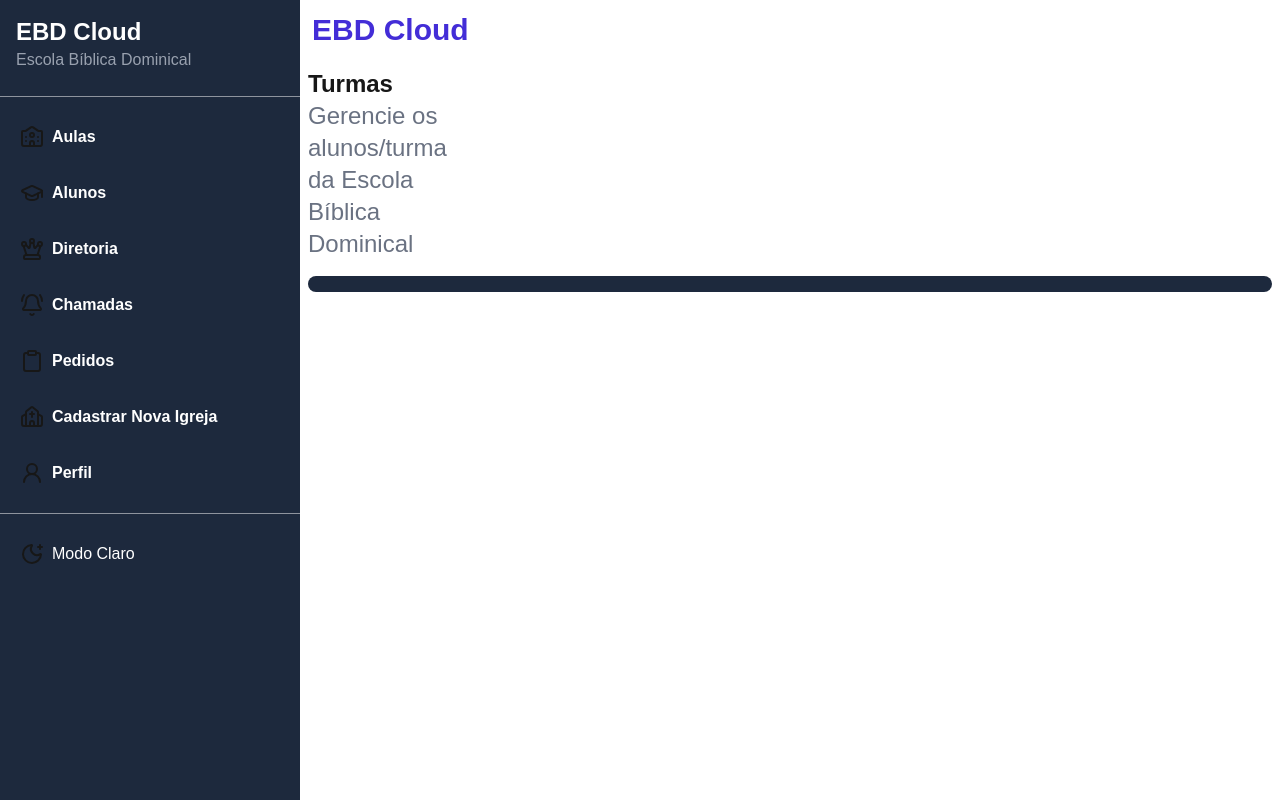
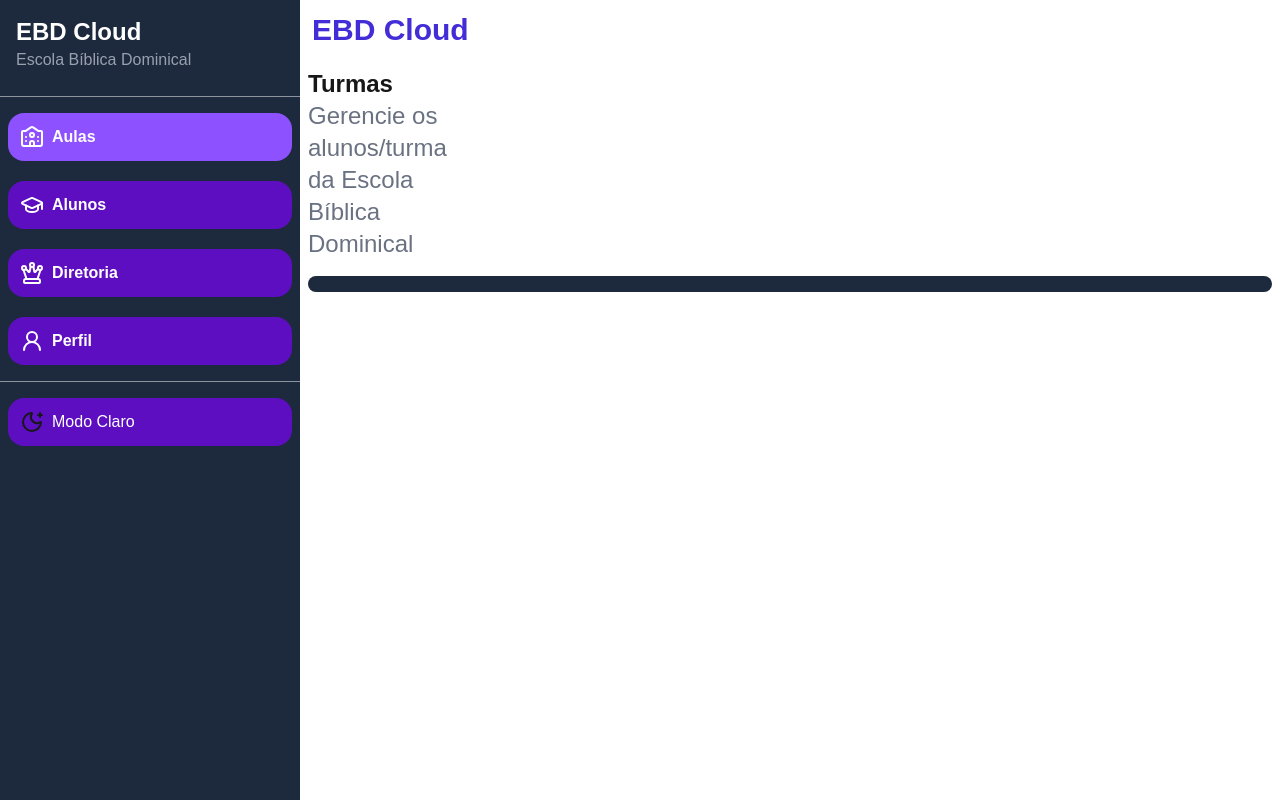
Before and after one commit to Adrriian/ebdcloud, a Next.js app: page /church in a window 1280 px wide. Built offline with nearby package versions, Linux system fonts and the light colour scheme.

Commit message:
menu de navegação
foi feito todo o menu de navegação e sua lógica por tras de tudo

```diff
--- /dev/null
+++ b/app/(app)/data.tsx
@@ -0,0 +1,26 @@
+import { LucideBellRing, LucideChessQueen, LucideChurch, LucideClipboard, LucideGraduationCap, LucideSchool2, LucideUserRound } from "lucide-react";
+
+export const menus = [
+    {
+        name: "Aulas", icon:<LucideSchool2 />, role:['admin', 'user'], router:'/classrom'
+    },
+    {
+        name: "Alunos", icon:<LucideGraduationCap />, role:['admin','user'], router:'/student'
+    },
+    {
+        name: "Diretoria", icon:<LucideChessQueen />, role:['admin','user'], router:'/board'
+    },
+    {
+        name: "Chamadas", icon:  <LucideBellRing />, role:['admin'], router:'/calls'
+    },
+    {
+        name: "Pedidos", icon:<LucideClipboard />, role:['admin'], router:'/book'
+    },
+    {
+        name: "Cadastrar Nova Igreja", icon:<LucideChurch />, role:['admin'], router:'/church'
+    },
+    {
+        name: "Perfil", icon:<LucideUserRound />, role:['admin','user'], router:'/user'
+
+    },
+]
--- a/app/(app)/layout.tsx
+++ b/app/(app)/layout.tsx
@@ -1,12 +1,12 @@
 'use client'
-import { ReactNode, useState } from 'react';
+import { ReactNode, useEffect, useState } from 'react';
 import '../globals.css'
 import { LucideBellRing, LucideChessKing, LucideChessQueen, LucideChurch, LucideCircleX, LucideClipboard, LucideGraduationCap, LucideKeyboard, LucideMenu, LucideMenuSquare, LucideMoonStar, LucideSchool, LucideSchool2, LucideUserRound, LucideXCircle, Menu } from 'lucide-react';
 import { useRouter } from 'next/navigation';
 type typeReactNode = {
     children: ReactNode;
 }
-
+import { menus } from './data'
 export default function RootLayoutApp({ children }: typeReactNode) {
     const [width, setWidth] = useState('w-0')
     const openSidebar = () => {
@@ -16,8 +16,9 @@ export default function RootLayoutApp({ children }: typeReactNode) {
         setWidth('w-0')
     }
     const Router = useRouter()
+    const [itemAtivo, setItemAtivo] = useState(0)
 
-
+    const role = 'user'
     return (
         <div className="flex">
             <aside>
@@ -35,39 +36,25 @@ export default function RootLayoutApp({ children }: typeReactNode) {
                         </div>
                         <hr className="text-white/50" />
                         <div className=" w-full p-2 ">
-                            <nav className="flex flex-col  gap-2">
-                                <div id="classrom"  onClick={()=> Router.push('/classrom')}
-                                    className="goPush flex gap-2 items-center hover:bg-gray-500 rounded-2xl p-3 cursor-pointer ">
-                                    <LucideSchool2 />
-                                    <h1 className="text-white font-bold  ">Aulas</h1>
-                                </div>
-                                <div id="student" onClick={()=> Router.push('/student')}
-                                    className="goPush flex gap-2 items-center hover:bg-gray-500 rounded-2xl p-3 cursor-pointer">
-                                    <LucideGraduationCap />
-                                    <h1 className="text-white font-bold ">Alunos</h1>
-                                </div>
-                                <div id="board"  onClick={()=> Router.push('/board')}
-                                    className=" flex gap-2 items-center hover:bg-gray-500 rounded-2xl p-3 cursor-pointer">
-                                    <LucideChessQueen />
-                                    <h1 className="text-white font-bold ">Diretoria</h1>
-                                </div>
-                                <div id="calls"  onClick={()=> Router.push('/calls')}
-                                    className="goPush flex gap-2 items-center hover:bg-gray-500 rounded-2xl p-3 cursor-pointer">
-                                    <LucideBellRing />
-                                    <h1 className="text-white font-bold ">Chamadas</h1>
-                                </div>
-                                <div id="book"  onClick={()=> Router.push('/book')} className="goPush flex gap-2 items-center hover:bg-gray-500 rounded-2xl p-3 cursor-pointer">
-                                    <LucideClipboard />
-                                    <h1 className="text-white font-bold ">Pedidos</h1>
-                                </div>
-                                <div id="church" /*onClick={()=> Router.push('/church')}*/ className="goPush flex gap-2 items-center hover:bg-gray-500 rounded-2xl p-3 cursor-pointer">
-                                    <LucideChurch />
-                                    <h1 className="text-white font-bold ">Cadastrar Nova Igreja</h1>
-                                </div>
-                                <div id="user" /*nav>onClick={()=> Router.push('/user')} */className="goPush flex gap-2 items-center hover:bg-gray-500 rounded-2xl p-3 cursor-pointer">
-                                    <LucideUserRound />
-                                    <h1 className="text-white font-bold ">Perfil</h1>
-                                </div>
+                            <nav className="flex flex-col gap-5">
+                                {menus.filter(menus => menus.role.includes(role)).map((menu, index) => {
+                                    const Icon = menu.icon
+                                    const router = menu.router
+                                    return (
+                                        <button
+                                            key={index}
+                                            onClick={() => {setItemAtivo(index); Router.push(router)}}
+                                            className={`flex gap-2 items-center hover:bg-violet-500 rounded-2xl p-3  cursor-pointer transition-colors
+                                                ${itemAtivo === index
+                                                    ? 'bg-violet-500 text-white'
+                                                    : 'bg-violet-800 text-white'
+                                                }`}>
+                                            {Icon}
+                                            <h1 className="text-white font-bold">{menu.name}</h1>
+                                        </button>
+                                    )
+                                })}
+
                             </nav>
 
                         </div>
@@ -77,7 +64,7 @@ export default function RootLayoutApp({ children }: typeReactNode) {
 
                     <div className=" flex flex-col gap-2">
                         <hr className="text-white/50" />
-                        <div id="themaMode" className="flex m-2 gap-2 p-3 items-center hover:bg-gray-500 rounded-2xl cursor-pointer ">
+                        <div id="themaMode" className="flex m-2 gap-2 p-3 items-center bg-violet-800 hover:bg-violet-500 rounded-2xl cursor-pointer ">
                             <LucideMoonStar />
                             <h1 id="themaText" className="text-white">Modo Claro</h1>
                         </div>
@@ -98,4 +85,5 @@ export default function RootLayoutApp({ children }: typeReactNode) {
             </div>
         </div>
     )
+
 }
--- a/app/(auth)/login/page.tsx
+++ b/app/(auth)/login/page.tsx
@@ -7,9 +7,7 @@ import { useRouter } from "next/navigation"
 export default function LoginPage() {
     const [password, setPassword] = useState("password");
     const router = useRouter()
-    const viewPassword = () => {
-        setPassword(password === "password" ? "text" : "password")
-    }
+
 
     const GoLogin = () => {
 
@@ -30,18 +28,9 @@ export default function LoginPage() {
                             className="w-full text-white dark:text-slate-800  placeholder:text-white dark:placeholder:text-slate-800 px-4 py-2 border rounded-lg focus:outline-none focus:ring-2 focus:ring-blue-500" />
                     </div>
 
-                    <div>
-                        <label className="block text-sm font-medium mb-1 text-white dark:text-slate-800">Senha</label>
-
-                        <div className="flex items-center">
-                            <div className="border border-slate-800 w-full rounded-lg">
-                                <input id="loginPassword" type={password} placeholder="********" className="w-4/5 outline-0 px-4 py-2 text-white placeholder:font-bold dark:text-slate-800  placeholder:text-white dark:placeholder:text-slate-800 " />
-                            </div>
-                            <div onClick={viewPassword} className="-ml-10 cursor-pointer">
-                                <LucideEye className="dark:text-slate-800 text-white" />
-                            </div>
-
-                        </div>
+                    <div className="flex items-center   gap-2">
+                        <input id="loginPassword" type="checkbox" className="w-5"/>
+                        <label className="text-sm font-medium text-white dark:text-slate-800">Mantenha-me Conectado</label>
                     </div>
                     <button onClick={GoLogin} className="bg-blue-600 text-white py-2 rounded-lg hover:bg-blue-700 cursor-pointer">
                         Entrar
```
